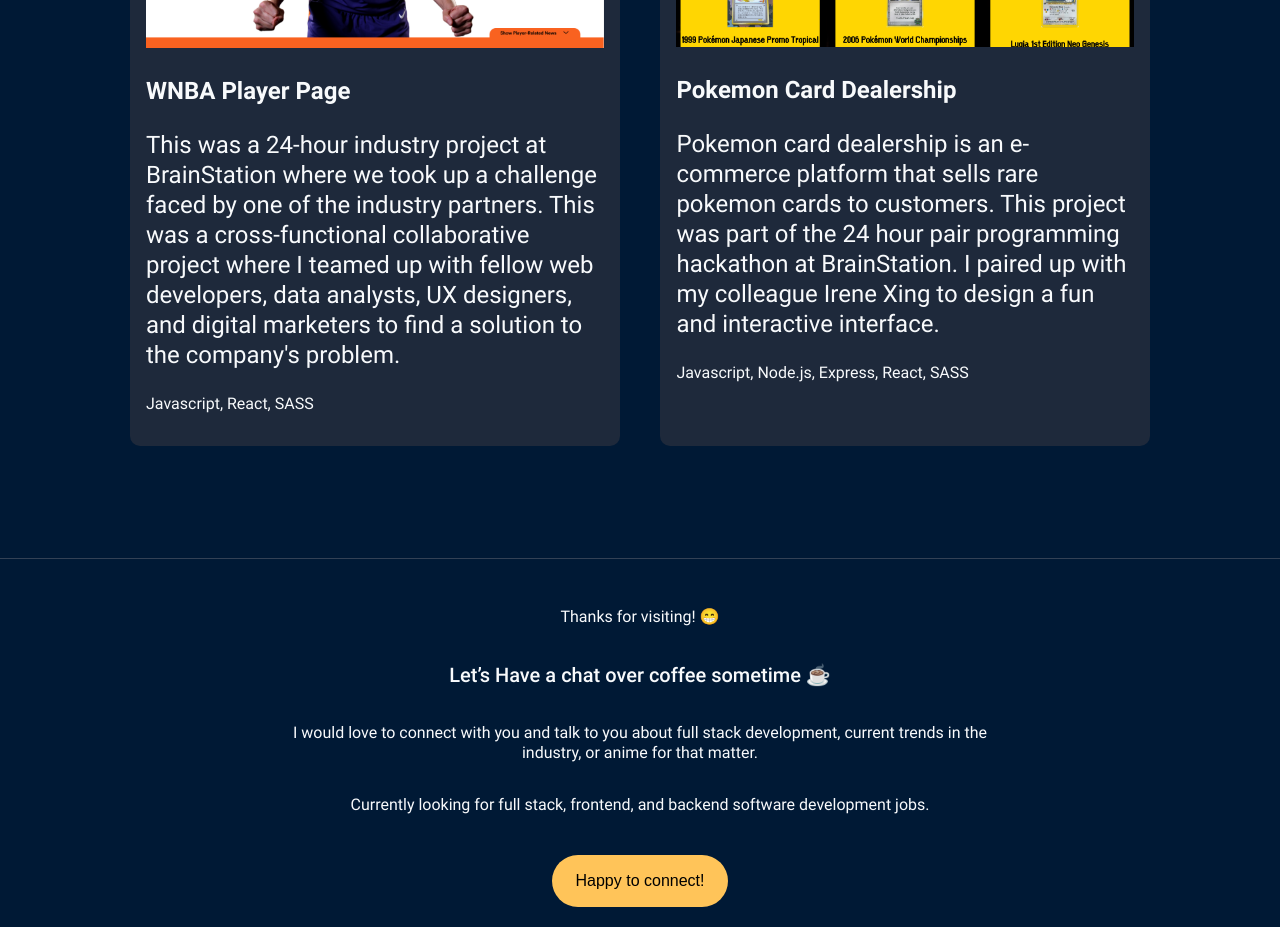
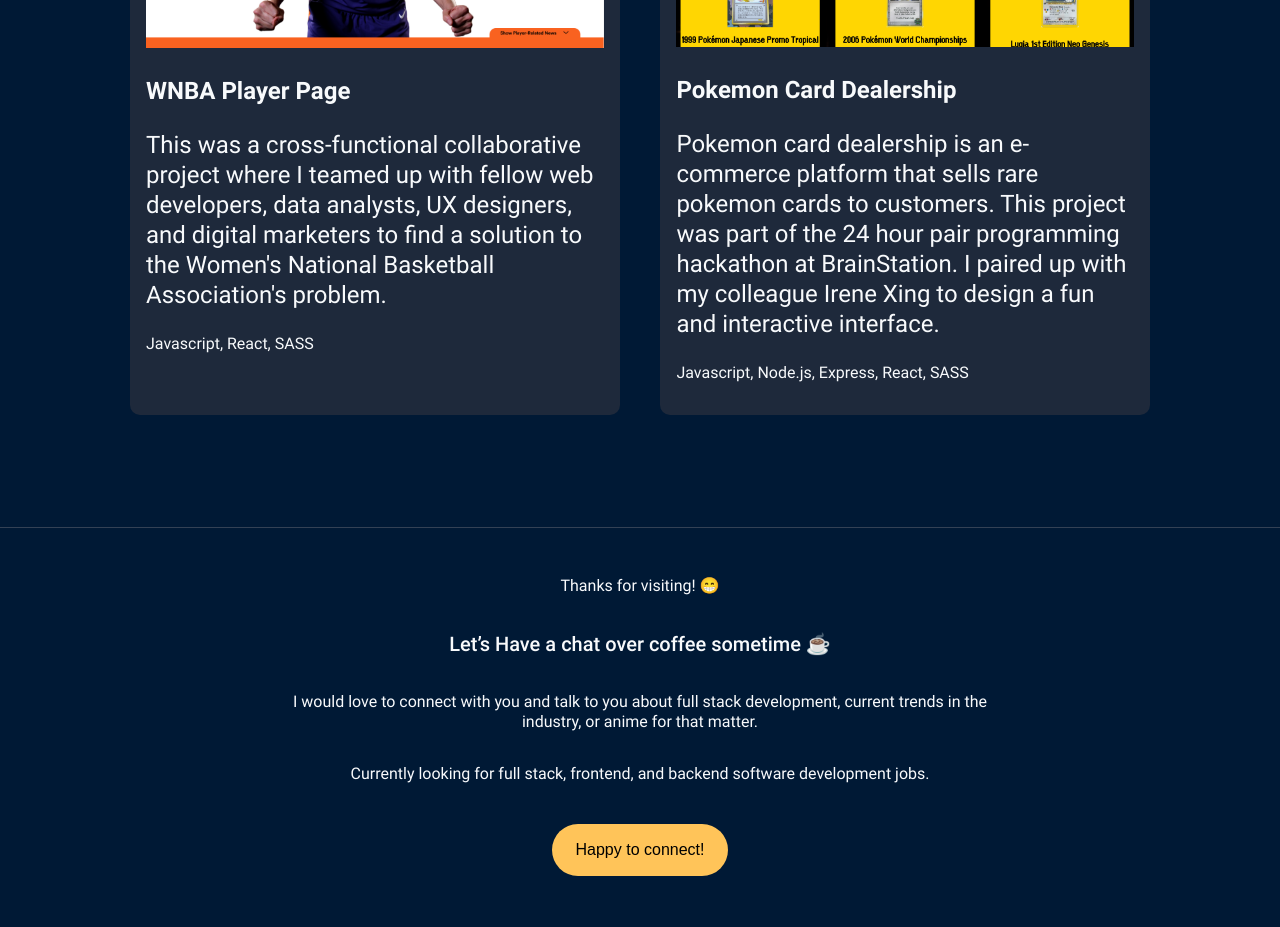
Before and after one commit to abrarfahimr/portfolio-website, a React (Create React App) app: page / in a window 1280 px wide. Shown: the part 1520-2447 px from the top of the page. Built offline with nearby package versions, Linux system fonts and the light colour scheme.

Commit message:
changed description of wnba project

```diff
--- a/src/data/projectData.js
+++ b/src/data/projectData.js
@@ -54,13 +54,13 @@
     image: wnba,
     projectname: 'WNBA Player Page',
     shortdescription:
-      "This was a 24-hour industry project at BrainStation where we took up a challenge faced by one of the industry partners. This was a cross-functional collaborative project where I teamed up with fellow web developers, data analysts, UX designers, and digital marketers to find a solution to the company's problem.",
+      "This was a cross-functional collaborative project where I teamed up with fellow web developers, data analysts, UX designers, and digital marketers to find a solution to the Women's National Basketball Association's problem.",
     techstackbrief: 'Javascript, React, SASS',
     frontend: 'HTML, CSS, Javascript, React, SASS',
     description: [
       {
         paragraph1:
-          "This project was a 24 hour industry project at BrainStation where we took up a challenge faced by one of the industry partners. Our industry partner was The Women's National Basketball Association and the challenge was 'How might the WNBA better leverage its ecosystem to make engagement with the League more accessible than ever before?'. This was a cross-functional collaborative project where I teamed up with fellow web developers, data analysts, UX designers, and digital marketers to find a solution to the problem the company was facing.",
+          "The Women's National Basketball Association came to us with a problem statement 'How might the WNBA better leverage its ecosystem to make engagement with the League more accessible than ever before?' This was a cross-functional collaborative project where I teamed up with fellow web developers, data analysts, UX designers, and digital marketers to find a solution to the problem the company was facing.",
         paragraph2:
           'Through thorough research we came up with the solution of redesigning the players page to allow for current and prospective fans to effortlessly find players and create connections using data to drive player recognition. Our strategy was to increase visibility and brand recognition with the WNBA to increase viewership and engagement. Lean into creatively showcasing the players of the WNBA on not only a professional level, but a personal level as well and create an emotional bond between the viewer and the WNBA player(s).',
       },
```
